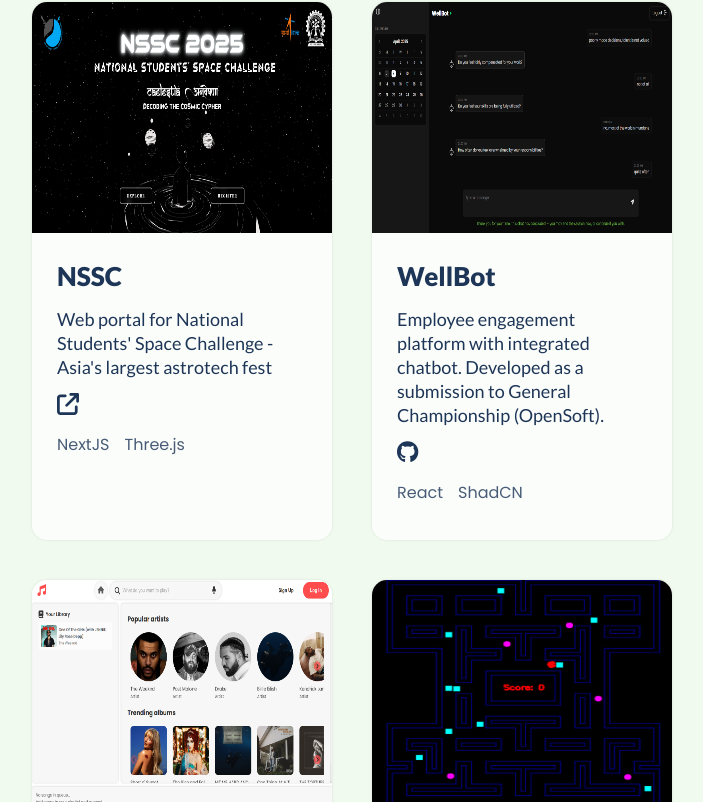
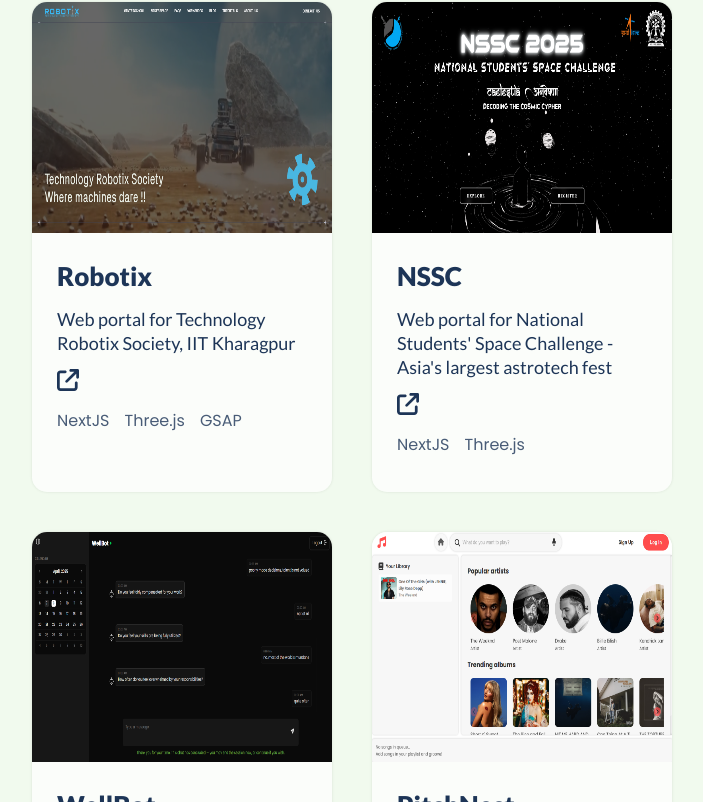
Before and after one commit to PraneetDixit/react-portfolio, a React (Create React App) app: page / in a window 1280 px wide. Shown: the part 3127-3929 px from the top of the page, without its empty margins (243-946 px from the left). Built offline with nearby package versions, Linux system fonts and the light colour scheme.

Commit message:
Add project

```diff
--- a/src/Data/projects.js
+++ b/src/Data/projects.js
@@ -8,6 +8,7 @@
 import stylecast from "../Resources/stylecast.png";
 import propup from "../Resources/propup.png";
 import proboticists from "../Resources/Proboticists.png";
+import robotix from "../Resources/robotix.png";
 
 const projects = [
     {
@@ -15,7 +16,7 @@
         description: "Website for Proboticists, a next gen robotics club",
         img: proboticists,
         link: "https://proboticists.tech",
-        tags: ["django"]
+        tags: ["django"],
     },
     {
         name: "stylecast",
@@ -23,6 +24,13 @@
         img: stylecast,
         link: "https://stylecast.de",
         tags: ["GatsbyJS", "Anime.js", "Three.js"],
+    },
+    {
+        name: "Robotix",
+        description: "Web portal for Technology Robotix Society, IIT Kharagpur",
+        img: robotix,
+        link: "https://robotix.in",
+        tags: ["NextJS", "Three.js", "GSAP"],
     },
     {
         name: "NSSC",
@@ -67,11 +75,12 @@
         tags: ["Angular", "REST API"],
     },
     {
-      name:"ProPup Feet Design",
-      description:"Mechanically compliant feet for enhanced grip and terrain adaptability",
-      img: propup,
-      link: "https://www.youtube.com/watch?v=H2i242ck_zw",
-      tags:["Mechanical Design"]
+        name: "ProPup Feet Design",
+        description:
+            "Mechanically compliant feet for enhanced grip and terrain adaptability",
+        img: propup,
+        link: "https://www.youtube.com/watch?v=H2i242ck_zw",
+        tags: ["Mechanical Design"],
     },
     {
         name: "Differential Mount Design",
```
Also changed, not shown: src/Resources/robotix.png (added).
